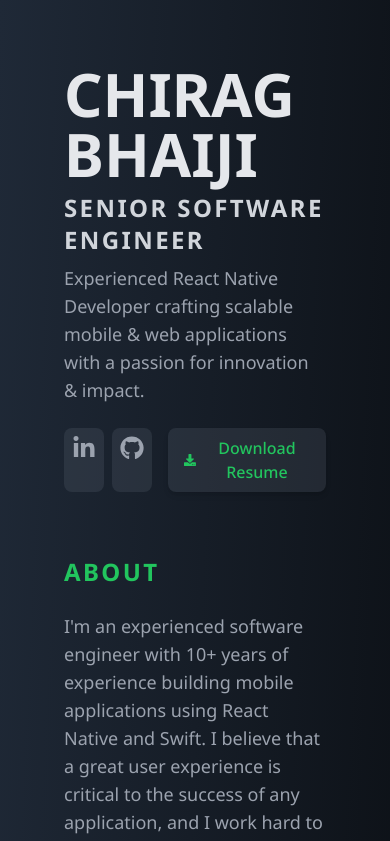
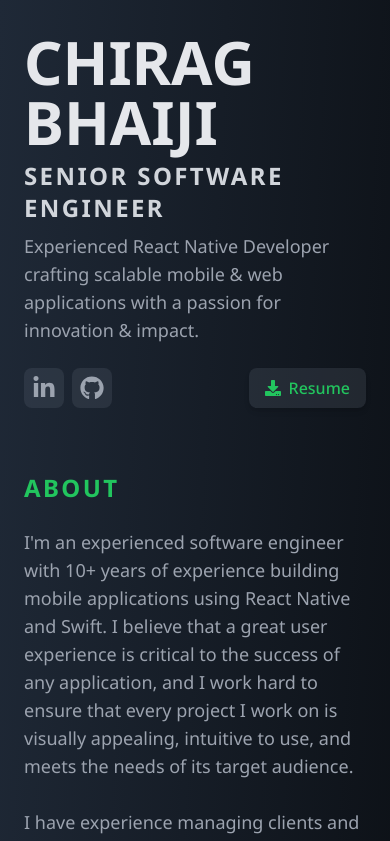
Before and after one commit to chiragbhaiji/meet-me, a Next.js app: page / in a window 390 px wide. Shown: the top 841 px of the page. Built offline with nearby package versions, Linux system fonts and the light colour scheme.

Commit message:
Fix responsiveness for smaller devices

```diff
--- a/app/components/Header.tsx
+++ b/app/components/Header.tsx
@@ -53,7 +53,7 @@ export default function Header({
           className="flex items-center gap-2 text-green-500 font-medium bg-gray-500/20 rounded-lg px-4 py-2 shadow-md hover:shadow-green-500/20"
         >
           <FaDownload size={16} />
-          Download Resume
+          Resume
         </button>
       </div>
     </div>
--- a/app/page.tsx
+++ b/app/page.tsx
@@ -7,7 +7,7 @@ import { data } from "./constants/data";
 
 export default function Home() {
   return (
-    <div className="flex flex-col gap-16 p-16 max-w-6xl mx-auto">
+    <div className="flex flex-col gap-16 px-6 py-8 max-w-6xl mx-auto sm:p-16">
       <Header
         fullName={data.fullName}
         currentRole={data.currentRole}
--- a/next.config.ts
+++ b/next.config.ts
@@ -1,17 +1,5 @@
 import type { NextConfig } from "next";
 
-const nextConfig: NextConfig = {
-  images: {
-    remotePatterns: [
-      {
-        protocol: "https",
-        hostname: "via.placeholder.com",
-        port: "",
-        pathname: "/**",
-        search: "",
-      },
-    ],
-  },
-};
+const nextConfig: NextConfig = {};
 
 export default nextConfig;
```
